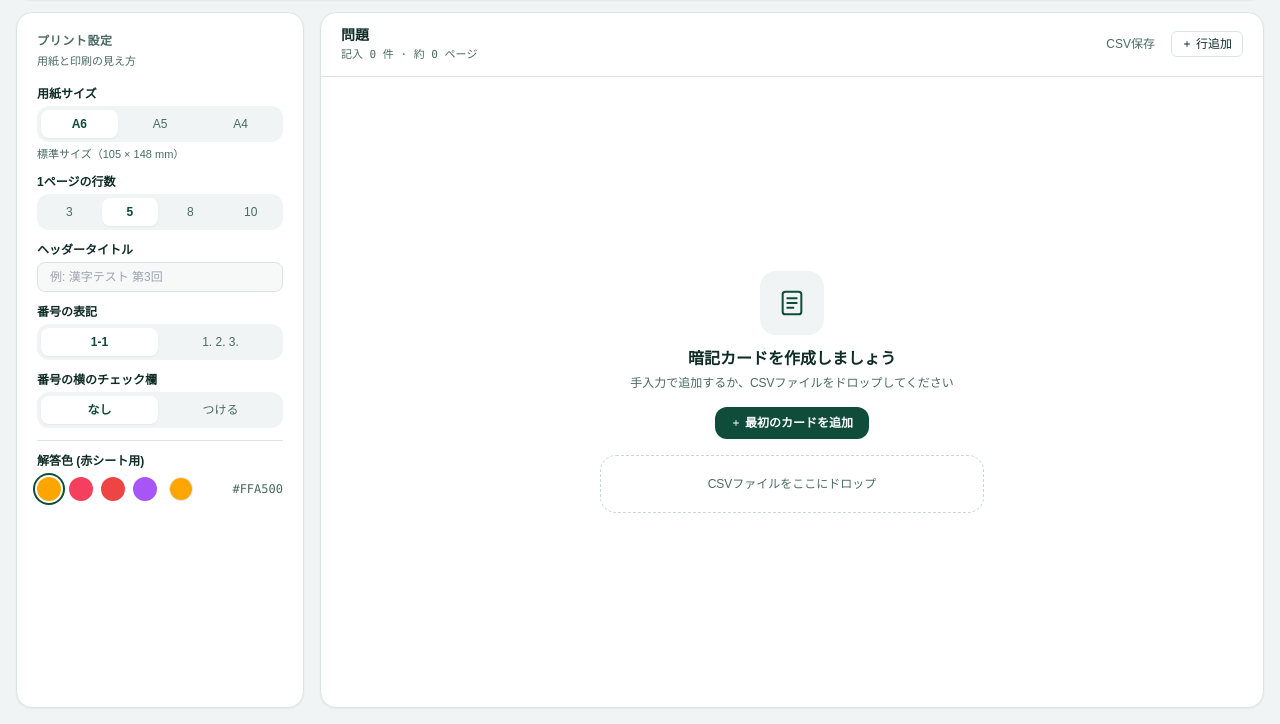
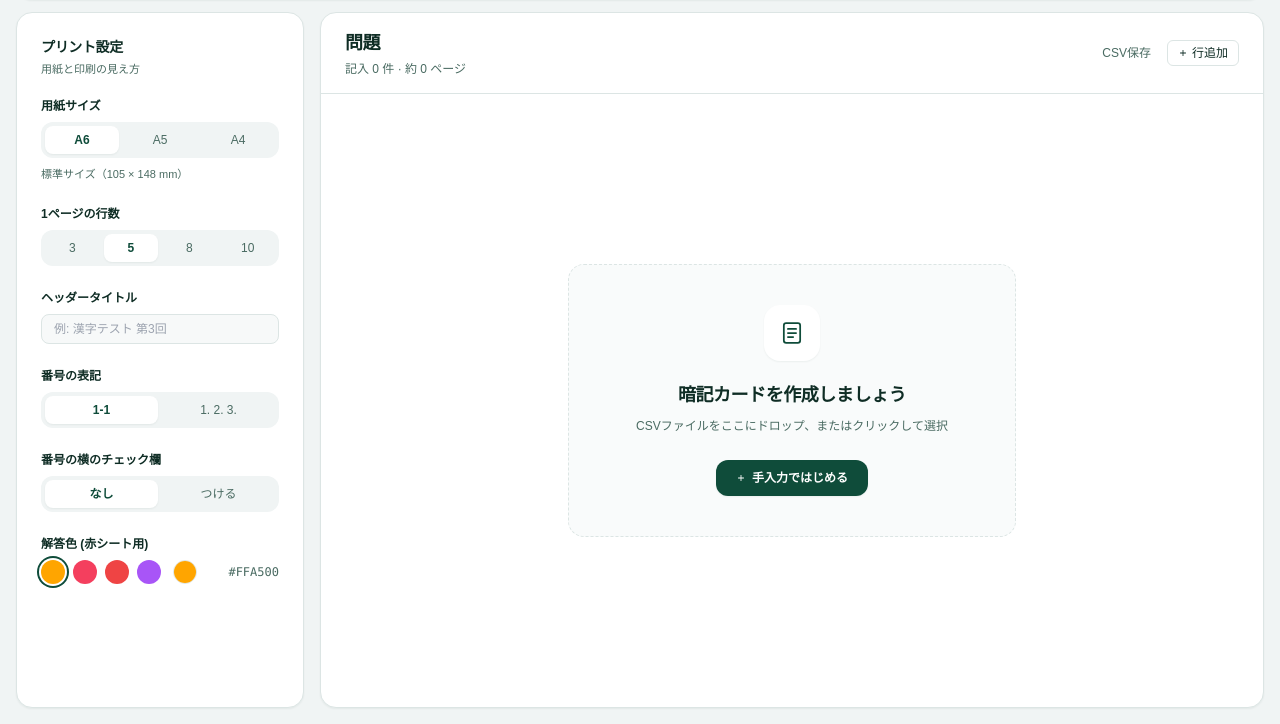
Before and after one commit to chehshs/blindcard, a Flask app: page / in a window 1280 px wide. Shown: the part 76-800 px from the top of the page. Run offline with Flask 3, Linux system fonts and the light colour scheme.

Commit message:
余白と文字階層を整理
- パネル見出しを18pxに上げ、設定ラベルとコントロールの間隔を8px、
  グループ間を24pxに広げて情報の階層をつける
- 罫線を構造用(mint-line)と内容用(mint-hair)の2段階に分け、
  テーブルヘッダーの塗りとサイドバーの区切り線を削除する
- 空状態のボタンとドロップ枠を1つの点線パネルに統合する
- 表のプレースホルダーを1行目のみに表示し、色を後退させる
- トーストが操作ボタンを覆っていたので下部中央に移動する
- プレビューの用紙を上下中央に配置し、余った下余白をなくす

Co-Authored-By: Claude Opus 5 <noreply@anthropic.com>

```diff
--- a/tailwind.config.js
+++ b/tailwind.config.js
@@ -13,6 +13,7 @@ module.exports = {
           ink: "#0F2D25",
           muted: "#4A6B62",
           line: "#DCE5E4",
+          hair: "#EDF2F1",
           wash: "#F0F4F4",
           rose: "#F43F5E",
         },
--- a/templates/index.html
+++ b/templates/index.html
@@ -40,12 +40,12 @@
     </header>
 
     <div class="flex min-h-0 flex-1 gap-3 px-3 pb-3 sm:gap-4 sm:px-4 sm:pb-4" @dragover="onDragOver" @dragleave="onDragLeave" @drop="onDrop">
-      <aside class="hidden w-72 shrink-0 space-y-5 overflow-y-auto rounded-2xl border border-mint-line bg-white p-5 shadow-xs lg:block">
+      <aside class="hidden w-72 shrink-0 space-y-5 overflow-y-auto rounded-2xl border border-mint-line bg-white p-6 shadow-xs lg:block">
         <div class="settings-panel">
-          <h2 class="text-xs font-bold uppercase tracking-wider text-mint-muted">プリント設定</h2>
+          <h2 class="text-sm font-bold tracking-tight text-mint-ink">プリント設定</h2>
           <p class="mt-1 text-[11px] text-mint-muted">用紙と印刷の見え方</p>
 
-          <div class="mt-4 space-y-1">
+          <div class="mt-5 space-y-2">
             <label class="block text-xs font-semibold text-mint-ink">用紙サイズ</label>
             <div class="grid grid-cols-3 gap-1 rounded-xl bg-mint-wash p-1 text-xs font-medium text-mint-muted">
               <button type="button" class="seg-btn rounded-lg py-1.5 text-center transition" :aria-pressed="paperSize === 'A6'" @click="paperSize = 'A6'">A6</button>
@@ -59,19 +59,19 @@
             </p>
           </div>
 
-          <div class="mt-3 space-y-1">
+          <div class="mt-6 space-y-2">
             <label class="block text-xs font-semibold text-mint-ink">1ページの行数</label>
             <div class="grid grid-cols-4 gap-1 rounded-xl bg-mint-wash p-1 text-xs font-medium text-mint-muted">
               <button v-for="n in [3, 5, 8, 10]" :key="'d-'+n" type="button" class="seg-btn rounded-lg py-1.5 text-center transition" :aria-pressed="rowsPerPage === n" @click="rowsPerPage = n">[[ n ]]</button>
             </div>
           </div>
 
-          <div class="mt-3 space-y-1">
+          <div class="mt-6 space-y-2">
             <label class="block text-xs font-semibold text-mint-ink" for="notebookTitle">ヘッダータイトル</label>
             <input id="notebookTitle" v-model="notebookTitle" type="text" maxlength="80" autocomplete="off" placeholder="例: 漢字テスト 第3回" class="w-full rounded-lg border border-mint-line bg-mint-wash/50 px-3 py-1.5 text-xs font-medium transition focus:border-mint focus:bg-white focus:outline-none">
           </div>
 
-          <div class="mt-3 space-y-1">
+          <div class="mt-6 space-y-2">
             <label class="block text-xs font-semibold text-mint-ink">番号の表記</label>
             <div class="grid grid-cols-2 gap-1 rounded-xl bg-mint-wash p-1 text-xs font-medium text-mint-muted">
               <button type="button" class="seg-btn rounded-lg py-1.5 text-center transition" :aria-pressed="numberStyle === 'raw'" @click="numberStyle = 'raw'">1-1</button>
@@ -79,7 +79,7 @@
             </div>
           </div>
 
-          <div class="mt-3 space-y-1">
+          <div class="mt-6 space-y-2">
             <label class="block text-xs font-semibold text-mint-ink">番号の横のチェック欄</label>
             <div class="grid grid-cols-2 gap-1 rounded-xl bg-mint-wash p-1 text-xs font-medium text-mint-muted">
               <button type="button" class="seg-btn rounded-lg py-1.5 text-center transition" :aria-pressed="!showCheckbox" @click="showCheckbox = false">なし</button>
@@ -87,7 +87,7 @@
             </div>
           </div>
 
-          <div class="mt-3 space-y-2 border-t border-mint-line pt-3">
+          <div class="mt-6 space-y-2">
             <label class="block text-xs font-semibold text-mint-ink">解答色 (赤シート用)</label>
             <div class="flex items-center gap-2">
               <button
@@ -111,10 +111,10 @@
       </aside>
 
       <section class="flex min-h-0 min-w-0 flex-1 flex-col overflow-hidden rounded-2xl border border-mint-line bg-white shadow-xs">
-        <div class="flex shrink-0 items-center justify-between gap-3 border-b border-mint-line px-4 py-3 sm:px-5">
+        <div class="flex shrink-0 items-center justify-between gap-3 border-b border-mint-line px-5 py-4 sm:px-6">
           <div class="min-w-0">
-            <h2 class="text-sm font-bold text-mint-ink">問題</h2>
-            <p class="mt-0.5 font-mono text-[11px] text-mint-muted">記入 [[ contentRows.length ]] 件 · 約 [[ estimatedPages ]] ページ</p>
+            <h2 class="text-lg font-bold tracking-tight text-mint-ink">問題</h2>
+            <p class="mt-1 text-xs tabular-nums text-mint-muted">記入 [[ contentRows.length ]] 件 · 約 [[ estimatedPages ]] ページ</p>
           </div>
           <div class="flex shrink-0 items-center gap-2">
             <button type="button" class="hidden px-2 py-1 text-xs text-mint-muted hover:text-mint-muted sm:inline" @click="downloadCsv">CSV保存</button>
@@ -127,21 +127,20 @@
         </div>
 
         <div class="relative min-h-0 flex-1 overflow-auto" :class="dragOver ? 'drop-active' : ''">
-          <div v-if="!rows.length" class="flex h-full min-h-[420px] flex-col items-center justify-center p-8 text-center">
-            <div class="grid h-16 w-16 place-items-center rounded-2xl bg-mint-wash text-mint">
-              <svg class="h-8 w-8" viewBox="0 0 24 24" fill="none" stroke="currentColor" stroke-width="1.5" aria-hidden="true">
-                <rect x="5" y="3.5" width="14" height="17" rx="2"></rect>
-                <path d="M8.5 8.5h7M8.5 12h7M8.5 15.5h4.5" stroke-linecap="round"></path>
-              </svg>
+          <div v-if="!rows.length" class="flex h-full flex-col items-center justify-center p-6">
+            <div class="w-full max-w-md cursor-pointer rounded-2xl border border-dashed border-mint-line bg-mint-wash/40 px-8 py-10 text-center transition hover:border-mint hover:bg-white" @click="openFilePicker">
+              <div class="mx-auto grid h-14 w-14 place-items-center rounded-2xl bg-white text-mint shadow-xs">
+                <svg class="h-7 w-7" viewBox="0 0 24 24" fill="none" stroke="currentColor" stroke-width="1.5" aria-hidden="true">
+                  <rect x="5" y="3.5" width="14" height="17" rx="2"></rect>
+                  <path d="M8.5 8.5h7M8.5 12h7M8.5 15.5h4.5" stroke-linecap="round"></path>
+                </svg>
+              </div>
+              <p class="mt-5 text-lg font-bold tracking-tight text-mint-ink">暗記カードを作成しましょう</p>
+              <p class="mt-2 text-xs leading-relaxed text-mint-muted">CSVファイルをここにドロップ、またはクリックして選択</p>
+              <button type="button" class="mt-6 inline-flex items-center gap-1.5 rounded-xl bg-mint px-5 py-2.5 text-xs font-semibold text-white shadow-xs transition hover:bg-mint-hover" @click.stop="addFirstRow">
+                <svg class="icon text-[10px]" viewBox="0 0 24 24" aria-hidden="true"><path d="M11 5h2v6h6v2h-6v6h-2v-6H5v-2h6z"/></svg>手入力ではじめる
+              </button>
             </div>
-            <p class="mt-3 text-base font-bold text-mint-ink">暗記カードを作成しましょう</p>
-            <p class="mt-1 text-xs text-mint-muted">手入力で追加するか、CSVファイルをドロップしてください</p>
-            <button type="button" class="mt-4 inline-flex items-center gap-1 rounded-xl bg-mint px-4 py-2 text-xs font-semibold text-white shadow-xs transition hover:bg-mint-hover" @click="addFirstRow">
-              <svg class="icon text-[10px]" viewBox="0 0 24 24" aria-hidden="true"><path d="M11 5h2v6h6v2h-6v6h-2v-6H5v-2h6z"/></svg>最初のカードを追加
-            </button>
-            <button type="button" class="mt-4 w-full max-w-sm cursor-pointer rounded-2xl border border-dashed border-[#CBD5E1] bg-white/50 p-5 text-center text-xs text-mint-muted transition hover:border-mint hover:bg-white" @click="openFilePicker">
-              CSVファイルをここにドロップ
-            </button>
           </div>
 
           <div v-else class="space-y-3 p-4 md:hidden">
@@ -162,30 +161,30 @@
           </div>
 
           <table v-if="rows.length" class="hidden w-full min-w-[720px] text-left text-xs md:table">
-            <thead class="sticky top-0 z-10 border-b border-mint-line bg-mint-wash font-medium text-mint-muted">
+            <thead class="sticky top-0 z-10 border-b border-mint-line bg-white text-[11px] font-semibold uppercase tracking-wider text-mint-muted">
               <tr>
-                <th class="w-16 px-3 py-2.5">番号</th>
-                <th class="px-3 py-2.5">問題</th>
-                <th class="w-40 px-3 py-2.5">解答</th>
-                <th class="w-44 px-3 py-2.5">備考</th>
-                <th class="w-8 px-2 py-2.5 text-center"></th>
+                <th class="w-16 px-3 py-3">番号</th>
+                <th class="px-3 py-3">問題</th>
+                <th class="w-40 px-3 py-3">解答</th>
+                <th class="w-44 px-3 py-3">備考</th>
+                <th class="w-8 px-2 py-3 text-center"></th>
               </tr>
             </thead>
-            <tbody class="divide-y divide-mint-line">
-              <tr v-for="row in rows" :key="row.id" class="hover:bg-mint-wash/80">
-                <td class="p-1.5">
-                  <input v-model="row.num" type="text" autocomplete="off" class="sheet-input w-full rounded px-2 py-1 font-mono text-mint-muted" placeholder="1-1">
+            <tbody class="divide-y divide-mint-hair">
+              <tr v-for="(row, index) in rows" :key="row.id" class="hover:bg-mint-wash/60">
+                <td class="px-2 py-2">
+                  <input v-model="row.num" type="text" autocomplete="off" class="sheet-input w-full rounded px-2 py-1 font-mono text-mint-muted" :placeholder="index === 0 ? '1-1' : ''">
                 </td>
-                <td class="p-1.5">
-                  <input v-model="row.question" type="text" autocomplete="off" class="sheet-input w-full rounded px-2 py-1 text-mint-ink" placeholder="例: 絶好のキカイ">
+                <td class="px-2 py-2">
+                  <input v-model="row.question" type="text" autocomplete="off" class="sheet-input w-full rounded px-2 py-1 text-mint-ink" :placeholder="index === 0 ? '例: 絶好のキカイ' : ''">
                 </td>
-                <td class="p-1.5">
-                  <input v-model="row.answer" type="text" autocomplete="off" class="sheet-input w-full rounded px-2 py-1 font-semibold" placeholder="例: 機会" :style="{ color: kanjiColor }">
+                <td class="px-2 py-2">
+                  <input v-model="row.answer" type="text" autocomplete="off" class="sheet-input w-full rounded px-2 py-1 font-semibold" :placeholder="index === 0 ? '例: 機会' : ''" :style="{ color: kanjiColor }">
                 </td>
-                <td class="p-1.5">
-                  <input v-model="row.note" type="text" autocomplete="off" class="sheet-input w-full rounded px-2 py-1 text-mint-muted" placeholder="例: [類] 好機">
+                <td class="px-2 py-2">
+                  <input v-model="row.note" type="text" autocomplete="off" class="sheet-input w-full rounded px-2 py-1 text-mint-muted" :placeholder="index === 0 ? '例: [類] 好機' : ''">
                 </td>
-                <td class="p-1.5 text-center">
+                <td class="px-2 py-2 text-center">
                   <button type="button" class="px-1 text-xs text-mint-line hover:text-mint-muted" @click="removeRow(row.id)" aria-label="行を削除">
                     <svg class="icon" viewBox="0 0 24 24" aria-hidden="true"><path d="M6.2 5.8 12 11.6l5.8-5.8 1.4 1.4L13.4 13l5.8 5.8-1.4 1.4L12 14.4l-5.8 5.8-1.4-1.4L10.6 13 4.8 7.2z"/></svg>
                   </button>
@@ -206,15 +205,15 @@
         aria-modal="true"
         aria-labelledby="settings-title"
         tabindex="-1"
-        class="absolute inset-y-3 left-3 flex w-[min(calc(100%-1.5rem),20rem)] flex-col overflow-y-auto rounded-2xl border border-mint-line bg-white p-4 shadow-xs outline-none"
+        class="absolute inset-y-3 left-3 flex w-[min(calc(100%-1.5rem),20rem)] flex-col overflow-y-auto rounded-2xl border border-mint-line bg-white p-5 shadow-xs outline-none"
       >
         <div class="mb-3 flex items-center justify-between">
-          <h2 id="settings-title" class="text-sm font-bold text-mint-ink">プリント設定</h2>
+          <h2 id="settings-title" class="text-base font-bold tracking-tight text-mint-ink">プリント設定</h2>
           <button type="button" class="grid h-8 w-8 place-items-center rounded-md text-mint-muted hover:bg-mint-wash" @click="showSettings = false" aria-label="閉じる">
             <svg class="icon" viewBox="0 0 24 24" aria-hidden="true"><path d="M6.2 5.8 12 11.6l5.8-5.8 1.4 1.4L13.4 13l5.8 5.8-1.4 1.4L12 14.4l-5.8 5.8-1.4-1.4L10.6 13 4.8 7.2z"/></svg>
           </button>
         </div>
-        <div class="space-y-1">
+        <div class="space-y-2">
           <label class="block text-xs font-semibold text-mint-ink">用紙サイズ</label>
           <div class="grid grid-cols-3 gap-1 rounded-xl bg-mint-wash p-1 text-xs font-medium text-mint-muted">
             <button type="button" class="seg-btn rounded-lg py-1.5 text-center" :aria-pressed="paperSize === 'A6'" @click="paperSize = 'A6'">A6</button>
@@ -222,31 +221,31 @@
             <button type="button" class="seg-btn rounded-lg py-1.5 text-center" :aria-pressed="paperSize === 'A4'" @click="paperSize = 'A4'">A4</button>
           </div>
         </div>
-        <div class="mt-3 space-y-1">
+        <div class="mt-6 space-y-2">
           <label class="block text-xs font-semibold text-mint-ink">1ページの行数</label>
           <div class="grid grid-cols-4 gap-1 rounded-xl bg-mint-wash p-1 text-xs font-medium text-mint-muted">
             <button v-for="n in [3, 5, 8, 10]" :key="'m-'+n" type="button" class="seg-btn rounded-lg py-1.5 text-center" :aria-pressed="rowsPerPage === n" @click="rowsPerPage = n">[[ n ]]</button>
           </div>
         </div>
-        <div class="mt-3 space-y-1">
+        <div class="mt-6 space-y-2">
           <label class="block text-xs font-semibold text-mint-ink" for="notebookTitleMobile">ヘッダータイトル</label>
           <input id="notebookTitleMobile" v-model="notebookTitle" type="text" maxlength="80" autocomplete="off" placeholder="例: 漢字テスト 第3回" class="w-full rounded-lg border border-mint-line bg-mint-wash/50 px-3 py-1.5 text-xs font-medium focus:border-mint focus:bg-white focus:outline-none">
         </div>
-        <div class="mt-3 space-y-1">
+        <div class="mt-6 space-y-2">
           <label class="block text-xs font-semibold text-mint-ink">番号の表記</label>
           <div class="grid grid-cols-2 gap-1 rounded-xl bg-mint-wash p-1 text-xs font-medium text-mint-muted">
             <button type="button" class="seg-btn rounded-lg py-1.5 text-center" :aria-pressed="numberStyle === 'raw'" @click="numberStyle = 'raw'">1-1</button>
             <button type="button" class="seg-btn rounded-lg py-1.5 text-center" :aria-pressed="numberStyle === 'dot'" @click="numberStyle = 'dot'">1. 2. 3.</button>
           </div>
         </div>
-        <div class="mt-3 space-y-1">
+        <div class="mt-6 space-y-2">
           <label class="block text-xs font-semibold text-mint-ink">番号の横のチェック欄</label>
           <div class="grid grid-cols-2 gap-1 rounded-xl bg-mint-wash p-1 text-xs font-medium text-mint-muted">
             <button type="button" class="seg-btn rounded-lg py-1.5 text-center" :aria-pressed="!showCheckbox" @click="showCheckbox = false">なし</button>
             <button type="button" class="seg-btn rounded-lg py-1.5 text-center" :aria-pressed="showCheckbox" @click="showCheckbox = true">つける</button>
           </div>
         </div>
-        <div class="mt-3 space-y-2 border-t border-mint-line pt-3">
+        <div class="mt-6 space-y-2">
           <label class="block text-xs font-semibold text-mint-ink">解答色 (赤シート用)</label>
           <div class="flex items-center gap-2">
             <button
@@ -279,16 +278,16 @@
         tabindex="-1"
         class="absolute inset-y-3 right-3 flex w-[min(calc(100%-1.5rem),28rem)] flex-col overflow-hidden rounded-2xl border border-mint-line bg-white shadow-xs outline-none"
       >
-        <div class="flex items-center justify-between border-b border-mint-line px-5 py-3">
+        <div class="flex items-center justify-between border-b border-mint-line px-5 py-4">
           <div>
-            <h2 id="preview-title" class="text-sm font-bold text-mint-ink">プレビュー</h2>
-            <p class="font-mono text-[11px] text-mint-muted">[[ paperSize ]] · [[ rowsPerPage ]]行 · 1ページ目</p>
+            <h2 id="preview-title" class="text-lg font-bold tracking-tight text-mint-ink">プレビュー</h2>
+            <p class="mt-0.5 text-xs tabular-nums text-mint-muted">[[ paperSize ]] · [[ rowsPerPage ]]行 · 1ページ目</p>
           </div>
           <button type="button" class="grid h-8 w-8 place-items-center rounded-md text-mint-muted hover:bg-mint-wash" @click="showPreview = false" aria-label="閉じる">
             <svg class="icon" viewBox="0 0 24 24" aria-hidden="true"><path d="M6.2 5.8 12 11.6l5.8-5.8 1.4 1.4L13.4 13l5.8 5.8-1.4 1.4L12 14.4l-5.8 5.8-1.4-1.4L10.6 13 4.8 7.2z"/></svg>
           </button>
         </div>
-        <div class="min-h-0 flex-1 overflow-auto">
+        <div class="flex min-h-0 flex-1 overflow-auto p-4">
           <div class="preview-stage">
             <div class="preview-paper" :class="['is-' + paperSize.toLowerCase(), rowsPerPage >= 8 ? 'is-dense' : '']" :style="{ '--preview-rows': rowsPerPage }">
               <div class="preview-header">
@@ -318,7 +317,7 @@
 
     <input ref="fileInput" type="file" accept=".csv,text/csv" class="sr-only" @change="onFileChange">
 
-    <div v-if="alertState" class="fixed right-4 top-20 z-50 max-w-sm rounded-2xl border px-4 py-3 text-sm shadow-xs" :class="alertState.type === 'error' ? 'border-red-200 bg-red-50 text-red-800' : 'border-emerald-200 bg-emerald-50 text-emerald-800'" role="alert">
+    <div v-if="alertState" class="fixed bottom-5 left-1/2 z-50 max-w-sm -translate-x-1/2 rounded-xl border px-4 py-2.5 text-xs shadow-xs" :class="alertState.type === 'error' ? 'border-red-200 bg-red-50 text-red-800' : 'border-emerald-200 bg-emerald-50 text-emerald-800'" role="alert">
       [[ alertState.message ]]
     </div>
 
```
Also changed, not shown: static/input.css (+7 -4 lines), static/app.css.
